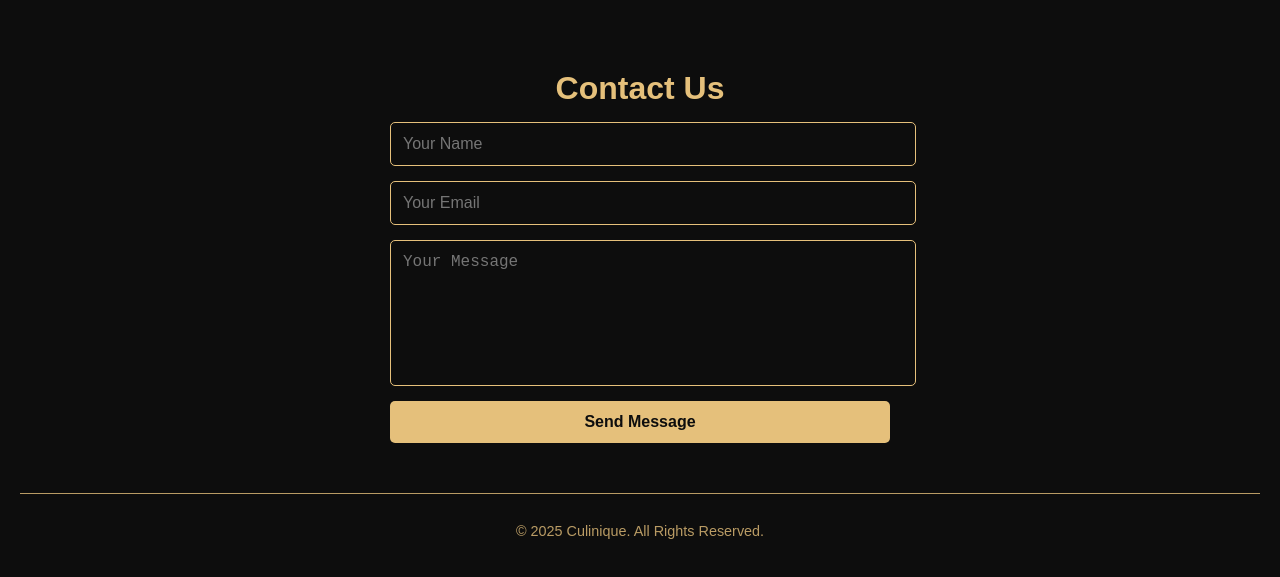
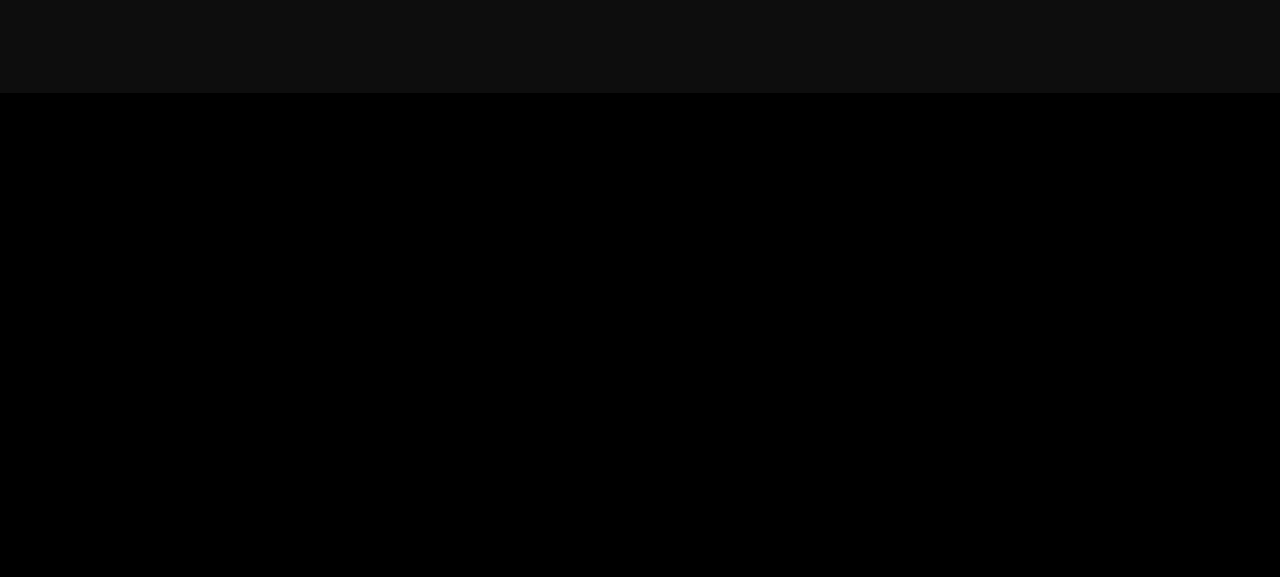
Before and after one commit to anurag24-26/Culinique, a React (Vite) app: page /Gallery in a window 1280 px wide. Shown: the part 425-1002 px from the top of the page. After the commit the page ends 800 px from the top, so only its background shows below. Built offline with nearby package versions, Linux system fonts and the light colour scheme.

Commit message:
new files added made changes

```diff
--- a/src/App.jsx
+++ b/src/App.jsx
@@ -6,6 +6,7 @@
 import About from './Components/About.jsx';
 import Menu from './Components/Menu.jsx';
 import Gallery from './Components/Gallery.jsx';
+import Contact from './Components/Contact.jsx';
 const App = () => {
   return (
     <Router>
@@ -16,6 +17,7 @@
           <Route path="/about" element={<About />} />
           <Route path="/Menu" element={<Menu />} />
           <Route path="/Gallery" element={<Gallery />} />
+          <Route path="/Contact" element={<Contact />} />
         </Routes>
 
       </div>
--- a/src/Components/Gallery.jsx
+++ b/src/Components/Gallery.jsx
@@ -52,23 +52,7 @@
         </div>
       </div>
 
-      {/* Contact Section */}
-      <section className="contact-section">
-        <h2>Contact Us</h2>
-        <form className="contact-form">
-          <input type="text" placeholder="Your Name" required />
-          <input type="email" placeholder="Your Email" required />
-          <textarea placeholder="Your Message" required></textarea>
-          <motion.button type="submit" whileHover={{ scale: 1.05 }} whileTap={{ scale: 0.95 }}>
-            Send Message
-          </motion.button>
-        </form>
-      </section>
 
-      {/* Footer */}
-      <footer className="footer">
-        <p>© 2025 Culinique. All Rights Reserved.</p>
-      </footer>
     </div>
   );
 };
--- a/src/Components/HomePage.jsx
+++ b/src/Components/HomePage.jsx
@@ -5,6 +5,7 @@
 import Gallery from './Gallery.jsx';
 import ChefWord from './Chefwords'
 import welcomeimage from '../assets/welcome.png'
+import Contact from './Contact.jsx';
 const HomePage = () => {
   return (
     <>
@@ -26,6 +27,7 @@
     <Menu/>
     <ChefWord/>
     <Gallery/>
+    <Contact/>
     </>
   );
 }
--- a/src/Components/Navbar.jsx
+++ b/src/Components/Navbar.jsx
@@ -34,7 +34,7 @@
         <Link to="/gallery" className="gallery">
           <li>Gallery</li>
         </Link>
-        <Link to="/contact" className="contact">
+        <Link to="/Contact" className="contact">
           <li>Contact</li>
         </Link>
 
--- a/src/styles/Gallery.css
+++ b/src/styles/Gallery.css
@@ -127,57 +127,3 @@
 }
 
 /* --- Contact Section --- */
-.contact-section h2 {
-  font-size: 2rem;
-  margin-bottom: 15px;
-}
-
-.contact-form {
-  max-width: 500px;
-  margin: auto;
-  display: flex;
-  flex-direction: column;
-  gap: 15px;
-}
-
-.contact-form input,
-.contact-form textarea {
-  width: 100%;
-  padding: 12px;
-  border: 1px solid #e5c07b;
-  background: transparent;
-  color: #e5c07b;
-  font-size: 1rem;
-  border-radius: 5px;
-  outline: none;
-}
-
-.contact-form textarea {
-  resize: none;
-  height: 120px;
-}
-
-.contact-form button {
-  padding: 12px;
-  font-size: 1rem;
-  background: #e5c07b;
-  color: #0d0d0d;
-  border: none;
-  border-radius: 5px;
-  cursor: pointer;
-  font-weight: bold;
-  transition: 0.3s;
-}
-
-.contact-form button:hover {
-  background: #f2d184;
-}
-
-/* --- Footer Section --- */
-.footer {
-  margin-top: 50px;
-  padding: 15px;
-  font-size: 0.9rem;
-  opacity: 0.8;
-  border-top: 1px solid #e5c07b;
-}
```
